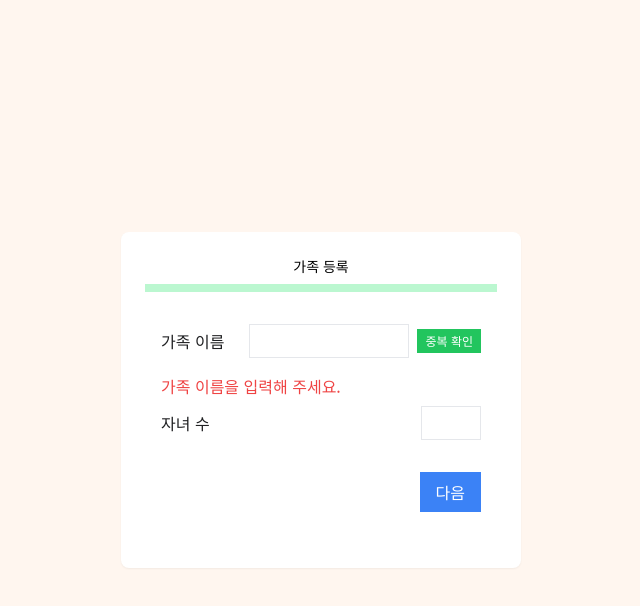
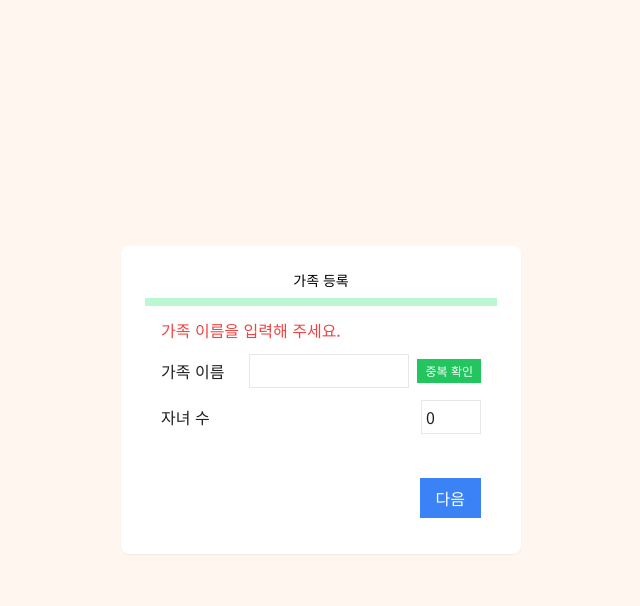
Before and after one commit to i-Bridge/front-ibridge-2025, a Next.js app: page /setup in a window 1280 px wide. Both pictures are taken after a click on the button "중복 확인". Shown: the top 606 px of the page, without its empty margins (319-959 px from the left). Built offline with nearby package versions, Linux system fonts and the light colour scheme; no server answers.

Commit message:
Feat: 셋업 전체 수정

```diff
--- a/src/components/Setup/progressBar.tsx
+++ b/src/components/Setup/progressBar.tsx
@@ -6,7 +6,7 @@ const ProgressBar = () => {
 
   // ✅ 전체 단계 수: step1(1) + step2(자식 수)
   const totalSteps = childrenCount;
-  const progress = ((currentChildIndex ) / totalSteps) * 100;
+  const progress = ((currentChildIndex +1) / totalSteps) * 100;
 
   if (step === 1) {
     return (
@@ -29,7 +29,7 @@ const ProgressBar = () => {
 
         <h1 className="text-black text-sm text-center mb-2">
 
-          자녀 등록({currentChildIndex }/{childrenCount})
+          자녀 등록({currentChildIndex +1 }/{childrenCount})
         </h1>
         <div className="w-full bg-gray-300 h-2 rounded-full overflow-hidden">
           <div
--- a/src/components/Setup/step1.tsx
+++ b/src/components/Setup/step1.tsx
@@ -1,7 +1,7 @@
 'use client';
-// Step1: 가족 정보 입력 및 자식 수 등록
+// Step1: 가족 정보 입력 및 자녀 수 등록
 
-import { useState } from 'react';
+import { useState, useEffect } from 'react';
 import { Fetcher } from '@/lib/fetcher';
 import { useSetupStore } from '@/store/setup/setupStore';
 
@@ -9,17 +9,32 @@ interface DupFamilyNameData {
   exist: boolean;
 }
 
-export default function Step1() {
+const Step1 = () => {
+  {/* */}
+
+  {/* 로컬 상태 관리 */}
   const [error, setError] = useState<string | null>(null);
   const [loading, setLoading] = useState(false);
   const [familyName, setFamilyName] = useState<string>('');
   const [isNameChecked, setIsNameChecked] = useState<boolean>(false);
+  const [numberOfChildren, setNumberOfChildren] = useState<number>(0);
+
+  {/* 스토어 저장 관리 */}
   const {
     setChildrenCount,
     setStep,
-    setFamilyName: storeSetFamilyName,
+    setFamilyName: storeSetFamilyName,//스토어로 저장
+    familyName: storeFamilyName, //스토어의 정보
+    childrenCount: storeChildrenCount,
   } = useSetupStore();
 
+  {/* 스토어 값 로드해서 초기화 설정 */}
+  useEffect(() => {
+    setFamilyName(storeFamilyName);
+    setNumberOfChildren(storeChildrenCount);
+  }, [storeFamilyName, storeChildrenCount]);
+
+  {/* 중복 체크 버튼 클릭 handle */}
   const handleCheckName = async () => {
     if (!familyName) {
       setError('가족 이름을 입력해 주세요.');
@@ -39,7 +54,7 @@ export default function Step1() {
         setIsNameChecked(false);
       } else {
         setIsNameChecked(true);
-        storeSetFamilyName(familyName);
+        storeSetFamilyName(familyName); // 중복 없을 때 스토어에 저장
       }
     } catch (err) {
       console.error('중복 확인 중 오류 발생:', err);
@@ -50,23 +65,34 @@ export default function Step1() {
     }
   };
 
+  {/* Step2로 이동 */}
   const handleNext = () => {
     if (!isNameChecked) {
       setError('가족 이름을 먼저 확인해주세요.');
       return;
     }
+    if (numberOfChildren <= 0) {
+    setError('자녀 수는 1명 이상이어야 합니다.');
+    return;
+  }
 
-    const inputElement = document.getElementById(
-      'childrenCount',
-    ) as HTMLInputElement;
-
-    const count = parseInt(inputElement.value, 10) || 0;
-    setChildrenCount(count);
-    setStep(2); //step2: 자식 정보 설정 스텝
+    //자식 수 정보 저장 후 다음 단계로
+    setChildrenCount(numberOfChildren);
+    setStep(2);
   };
 
   return (
-    <div className="w-full flex flex-col gap-4 text-base px-4 py-8">
+    <div className="w-full flex flex-col gap-3 text-base px-4 py-3">
+
+       <div className="h-[20px] mb-1 ">
+        {error ? (
+          <p className="text-red-500 whitespace-nowrap">{error}</p>
+        ) : isNameChecked ? (
+          <p className="text-green-500 whitespace-nowrap">
+            등록 가능한 가족 이름입니다.
+          </p>
+        ) : null}
+      </div>
       <div className="flex justify-between items-center whitespace-nowrap ">
         <span className="min-w-[80px]">가족 이름</span>
         <div className="flex items-center gap-2">
@@ -93,17 +119,9 @@ export default function Step1() {
         </div>
       </div>
 
-      <div className="h-[16px]">
-        {error ? (
-          <p className="text-red-500 whitespace-nowrap">{error}</p>
-        ) : isNameChecked ? (
-          <p className="text-green-500 whitespace-nowrap">
-            등록 가능한 가족 이름입니다.
-          </p>
-        ) : null}
-      </div>
 
-      <div className="flex justify-between items-center whitespace-nowrap">
+
+      <div className="flex justify-between items-center whitespace-nowrap mb-4">
         <span className="min-w-[80px]">자녀 수</span>
         <input
           id="childrenCount"
@@ -111,16 +129,19 @@ export default function Step1() {
           min="0"
           max="10"
           className="border p-1 w-[60px]"
+          value={numberOfChildren}
+          onChange={(e) => setNumberOfChildren(Number(e.target.value))}
         />
       </div>
 
       <button
         onClick={handleNext}
         className="bg-blue-500 text-white px-4 py-2 mt-4 self-end whitespace-nowrap"
-        disabled={!isNameChecked}
       >
         다음
       </button>
     </div>
   );
 }
+
+export default Step1;
--- a/src/components/Setup/step2.tsx
+++ b/src/components/Setup/step2.tsx
@@ -1,60 +1,112 @@
+'use client';
+
 import { useSetupStore } from '@/store/setup/setupStore';
 import { useRouter } from 'next/navigation';
 import { useState, useEffect } from 'react';
 import { Fetcher } from '@/lib/fetcher';
 
 const Step2 = () => {
-  const [childrenInfo, setChildrenInfo] = useState<
-    { name: string; gender: number; birth: string }[]
-  >([]);
-
-  const { nextChild, currentChildIndex, childrenCount, familyName, setStep } = useSetupStore();
   const router = useRouter();
 
-  const [name, setName] = useState('');
-  const [birth, setBirthdate] = useState('');
-  const [gender, setGender] = useState<number | null>(null);
+  const {
+    nextChild,
+    currentChildIndex,
+    childrenCount,
+    familyName,
+    childrenInfo,
+    setStep,
+    setCurrentChildIndex,
+    updateChildInfo,
+  } = useSetupStore();
+
+  const [error, setError] = useState<string | null>(null);
+  const [isSuccess, setIsSuccess] = useState(false);
+  const currentChild = childrenInfo[currentChildIndex] || { name: '', gender: null, birth: '' };
+
+  const [name, setName] = useState(currentChild.name);
+  const [gender, setGender] = useState<number | null>(currentChild.gender);
+  const [birth, setBirthdate] = useState(currentChild.birth);
 
   useEffect(() => {
-    setName('');
-    setBirthdate('');
-    setGender(null);
-  }, [currentChildIndex]);
+    setName(childrenInfo[currentChildIndex]?.name || '');
+    setGender(childrenInfo[currentChildIndex]?.gender ?? null);
+    setBirthdate(childrenInfo[currentChildIndex]?.birth || '');
+    setError(null);
+  }, [currentChildIndex, childrenInfo]);
 
   const handleNext = async () => {
-    if (gender === null) {
-      alert('성별을 선택해주세요.');
+    if (!name.trim()) {
+      setError('이름을 입력해주세요.');
       return;
     }
 
-    // 현재 자녀 정보 저장
-    const updatedChildren = [...childrenInfo, { name, gender, birth }];
-    setChildrenInfo(updatedChildren);
+    if (gender === null) {
+      setError('성별을 선택해주세요.');
+      return;
+    }
+
+    if (!birth) {
+      setError('생년월일을 입력해주세요.');
+      return;
+    }
+
+    setError(null);
+
+    // 현재 자식 정보 스토어에 저장
+    updateChildInfo(currentChildIndex, { name, gender, birth });
+
+    const finalChildrenList = [...childrenInfo];
+    finalChildrenList[currentChildIndex] = { name, gender, birth };
 
     if (currentChildIndex + 1 >= childrenCount) {
-      // 마지막 자녀면 → API 호출
+      // 마지막 자식까지 입력한 경우 서버로 전송
       try {
         const res = await Fetcher('/start/signup/new', {
           method: 'POST',
-          data: { familyName, children: updatedChildren },
+          data: {
+            familyName,
+            children: finalChildrenList,
+          },
         });
         console.log('서버 전송:', res);
-        router.push('/profile');
+        setIsSuccess(true);
       } catch (error) {
         console.error('자녀 정보 저장 실패:', error);
+        setError('자녀 정보 저장 중 문제가 발생했습니다.');
+        setIsSuccess(false);  // 실패한 경우
       }
     } else {
+      // 다음 자식 입력으로 이동
       nextChild();
     }
   };
 
   const handlePrevious = () => {
-    setStep(1); // step 1로 돌아가기
+    updateChildInfo(currentChildIndex, { name, gender: gender ?? 0, birth });
+    if (currentChildIndex === 0) {
+      setStep(1);
+    } else {
+      setCurrentChildIndex(currentChildIndex - 1);
+    }
   };
 
+  // 성공적으로 데이터를 저장했을 경우 1초 뒤에 profile 페이지로 이동
+  useEffect(() => {
+    if (isSuccess) {
+      alert("dklfs");
+      setTimeout(() => {
+        router.push('/profile');
+      }, 10000);  // 1초 뒤에 페이지 이동
+    }
+  }, [isSuccess, router]);
+
   return (
-    <div className="w-full flex flex-col gap-4 ">
-      <div className="flex justify-between items-center px-4 py-8">
+    <div className="w-full flex flex-col gap-3 px-4 py-3">
+      <div className="h-[20px] mb-1 ">
+        {error && <p className="text-red-500 whitespace-nowrap">{error}</p>}
+      </div>
+
+      <div className="flex justify-between items-center">
         <span>이름</span>
         <input
           type="text"
@@ -90,7 +142,7 @@ const Step2 = () => {
         </div>
       </div>
 
-      <div className="flex justify-between items-center">
+      <div className="flex justify-between items-center mb-4">
         <span>생년월일</span>
         <input
           type="date"
--- a/src/store/setup/setupStore.ts
+++ b/src/store/setup/setupStore.ts
@@ -1,14 +1,27 @@
+// store/setup/setupStore.ts
+
 import { create } from 'zustand';
+
+interface ChildInfo {
+  name: string;
+  gender: number;
+  birth: string;
+}
 
 interface SetupState {
   step: number;
   familyName: string;
   childrenCount: number;
   currentChildIndex: number;
+  childrenInfo: ChildInfo[];
+
   setStep: (step: number) => void;
   setFamilyName: (name: string) => void;
   setChildrenCount: (count: number) => void;
+  setCurrentChildIndex: (index: number) => void;
+  updateChildInfo: (index: number, info: ChildInfo) => void;
   nextChild: () => void;
+  resetSetupStore: () => void;
 }
 
 export const useSetupStore = create<SetupState>((set) => ({
@@ -16,14 +29,38 @@ export const useSetupStore = create<SetupState>((set) => ({
   familyName: '',
   childrenCount: 0,
   currentChildIndex: 0,
+  childrenInfo: [],
 
-  setStep: (step) => set({ step }), // ✅ step 변경 함수
-  setFamilyName: (name: string) => set({ familyName: name }),
-  setChildrenCount: (count) => set({ childrenCount: count, currentChildIndex: 0 }),
-  nextChild: () => set((state) => {
-    if (state.currentChildIndex + 1 >= state.childrenCount) {
-      return { step: 3 }; // 마지막 step이면 다음 단계로
-    }
-    return { currentChildIndex: state.currentChildIndex + 1 };
+  setStep: (step) => set({ step }),
+  setFamilyName: (name) => set({ familyName: name }),
+  setChildrenCount: (count) => set({
+    childrenCount: count,
+    currentChildIndex: 0,
+    childrenInfo: Array.from({ length: count }, () => ({ name: '', gender: 0, birth: '' })),
   }),
+  setCurrentChildIndex: (index) => set({ currentChildIndex: index }),
+
+  updateChildInfo: (index, info) =>
+    set((state) => {
+      const updated = [...state.childrenInfo];
+      updated[index] = info;
+      return { childrenInfo: updated };
+    }),
+
+  nextChild: () =>
+    set((state) => {
+      if (state.currentChildIndex + 1 >= state.childrenCount) {
+        return { step: 3 };
+      }
+      return { currentChildIndex: state.currentChildIndex + 1 };
+    }),
+
+  resetSetupStore: () =>
+    set({
+      step: 1,
+      familyName: '',
+      childrenCount: 0,
+      currentChildIndex: 0,
+      childrenInfo: [],
+    }),
 }));
```
